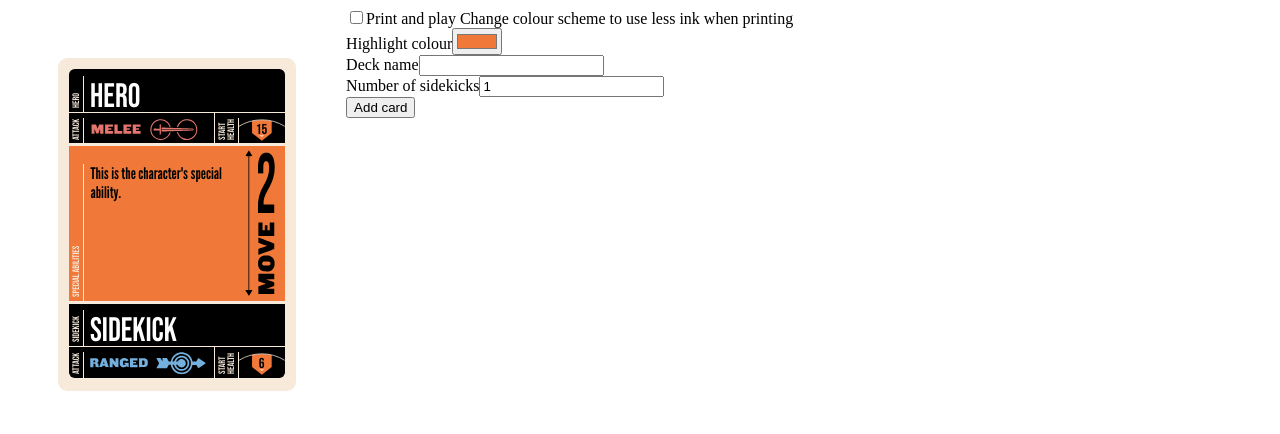
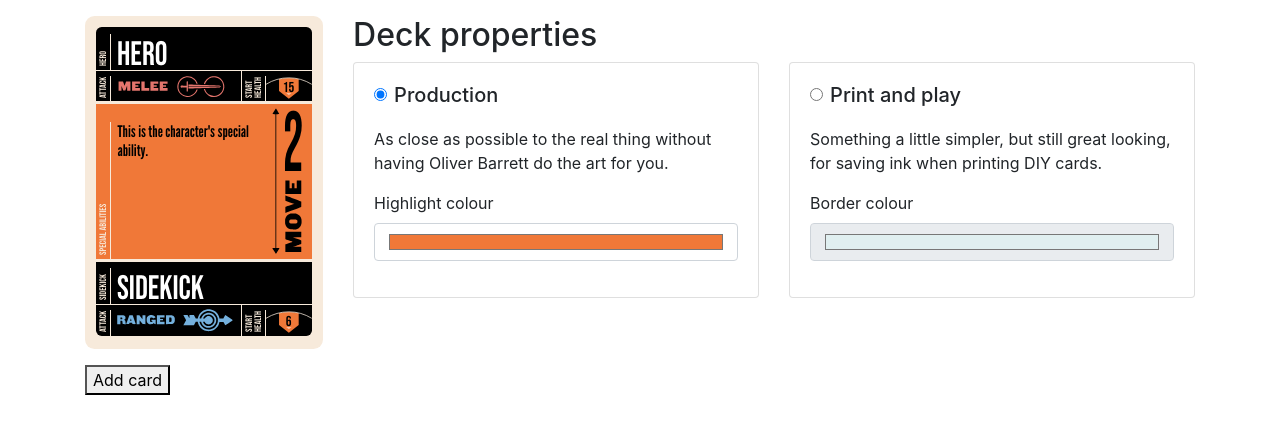
Before and after one commit to JonathanGuberman/unmatched_maker, a Vue app: page / in a window 1280 px wide. Shown: the top 434 px of the page. Built offline with nearby package versions, Linux system fonts and the light colour scheme.

Commit message:
Add Bootstrap and make the page layout a little nicer

```diff
--- a/public/index.html
+++ b/public/index.html
@@ -5,7 +5,7 @@
     <meta http-equiv="X-UA-Compatible" content="IE=edge">
     <meta name="viewport" content="width=device-width,initial-scale=1.0">
     <link rel="icon" href="<%= BASE_URL %>favicon.ico">
-    <!--<link rel="stylesheet" href="https://stackpath.bootstrapcdn.com/bootstrap/4.3.1/css/bootstrap.min.css" integrity="sha384-ggOyR0iXCbMQv3Xipma34MD+dH/1fQ784/j6cY/iJTQUOhcWr7x9JvoRxT2MZw1T" crossorigin="anonymous">-->
+    <link rel="stylesheet" href="https://stackpath.bootstrapcdn.com/bootstrap/4.3.1/css/bootstrap.min.css" integrity="sha384-ggOyR0iXCbMQv3Xipma34MD+dH/1fQ784/j6cY/iJTQUOhcWr7x9JvoRxT2MZw1T" crossorigin="anonymous">
     <title>Unmatched card generator</title>
     <script src="https://kit.fontawesome.com/84fdd65132.js" crossorigin="anonymous"></script>
   </head>
--- a/src/App.vue
+++ b/src/App.vue
@@ -1,6 +1,8 @@
 <template>
     <div id="app" :style="userColours" :class="[deck.appearance.isPNP ? 'printnplay' : '']">
-        <div class="no-print">
+        <div class="no-print container">
+            <div class="row py-3">
+                <div class="col-auto">
                     <UnmatchedCharacterCard
                         :isEditable="true"
                         :heroName.sync="deck.hero.name"
@@ -14,31 +16,86 @@
                         :sidekickQuantity.sync="deck.sidekick.quantity"
                         :sidekickQuote.sync="deck.sidekick.quote"
                     />
-            <div class="deck-properties no-print">
-                <div>
-                    <input type="checkbox" id="printnplay" v-model="deck.appearance.isPNP">
-                    <label for="printnplay">Print and play</label>
-                    Change colour scheme to use less ink when printing
                 </div>
-                <div v-if="deck.appearance.isPNP">
-                    <label>Border colour</label>
-                    <input v-model="deck.appearance.borderColour" type="color">
+                <div class="col deck-properties">
+                    <h2>Deck properties</h2>
+                    <div class="card-deck">
+                        <div class="card">
+                            <div class="card-body">
+                                <div class="form-check">
+                                    <input
+                                        class="form-check-input"
+                                        type="radio"
+                                        name="printStyle"
+                                        id="production-radio"
+                                        v-model="deck.appearance.isPNP"
+                                        :value="false"
+                                    >
+                                    <h5 class="card-title">
+                                        <label for="production-radio">
+                                            Production
+                                        </label>
+                                    </h5>
                                 </div>
-                <div v-else>
-                    <label>Highlight colour</label>
-                    <input v-model="deck.appearance.highlightColour" type="color">
+                                <p class="card-text">
+                                    As close as possible to the real thing without having
+                                    Oliver Barrett do the art for you.
+                                </p>
+                                <p>
+                                    <div class="form-group">
+                                        <label>
+                                            Highlight colour
+                                        </label>
+                                        <input
+                                            v-model="deck.appearance.highlightColour"
+                                            :disabled="deck.appearance.isPNP"
+                                            class="form-control"
+                                            type="color"
+                                        >
                                     </div>
-                <div>
-                    <label>Deck name</label>
-                    <input v-model="deck.name" placeholder="">
-                </div>
-                <div>
-                    <label>Number of sidekicks</label>
-                    <input v-model.number="deck.sidekick.quantity" type="number" min="0">
+                                </p>
                             </div>
                         </div>
-
-            <UnmatchedCard v-for="card in fullDeck"
+                        <div class="card">
+                            <div class="card-body">
+                                <div class="form-check">
+                                    <input
+                                        class="form-check-input"
+                                        type="radio"
+                                        id="pnp-radio"
+                                        name="printStyle"
+                                        v-model="deck.appearance.isPNP"
+                                        :value="true"
+                                    >
+                                    <h5 class="card-title">
+                                        <label for="pnp-radio">
+                                            Print and play
+                                        </label>
+                                    </h5>
+                                </div>
+                                <p class="card-text">
+                                    Something a little simpler, but still great looking,
+                                    for saving ink when printing DIY cards.
+                                </p>
+                                <p>
+                                    <label>
+                                        Border colour
+                                    </label>
+                                    <input
+                                        v-model="deck.appearance.borderColour"
+                                        :disabled="!deck.appearance.isPNP"
+                                        class="form-control"
+                                        type="color"
+                                    >
+                                </p>
+                            </div>
+                        </div>
+                    </div>
+                </div>
+            </div>
+            <div class="row">
+                <div class="col-auto py-3" v-for="card in fullDeck">
+                    <UnmatchedCard
                         :isEditable="true"
                         :deckProperties="deck"
                         :cardType.sync="card.data.type"
@@ -55,13 +112,13 @@
                         :key="card.id"
                         class="float-left"
                     />
-            <div class="no-print">
+                </div>
+                <div class="col">
                     <button @click="add">Add card</button>
                 </div>
             </div>
-        <div>
+        </div>
 
-        </div>
         <div class="print">
             <UnmatchedCharacterCard
                 :heroName="deck.hero.name"
@@ -289,8 +346,9 @@ export default {
     }
 
     .unmatched-card {
-        float: left;
-        margin: 50px;
+        line-height: normal;
+        // float: left;
+        // margin: 50px;
     }
 
     .unmatched-card {
--- a/src/components/UnmatchedCard.vue
+++ b/src/components/UnmatchedCard.vue
@@ -73,7 +73,6 @@
                 >
 
                 </div>
-                <hr />
                 <div class="card-text">
                     <div v-if="cardType === 'scheme'"
                         v-text="basicText"
@@ -576,17 +575,13 @@ export default {
     color: #FFF;
     .card-title {
         display: block;
-            font-size: 1.17em;
-            margin-block-start: 1em;
-            margin-block-end: 1em;
-            margin-inline-start: 0px;
-            margin-inline-end: 0px;
-        margin: 0;
-    }
-
-    hr {
-        border-style: 0.3mm solid;
-        margin: 0mm 0 1mm;
+        font-size: 1.17em;
+        margin-block-start: 1em;
+        margin-block-end: 1em;
+        margin-inline-start: 0px;
+        margin-inline-end: 0px;
+        margin: 0 0 1.8mm;
+        border-bottom: 0.3mm solid;
     }
 
     .card-text {
--- a/src/components/UnmatchedCharacterCard.vue
+++ b/src/components/UnmatchedCharacterCard.vue
@@ -638,7 +638,7 @@ export default {
             width: 78%;
         }
         margin-left: 1mm;
-        margin-top: -0.5mm;
+        margin-top: -0.8mm;
     }
 }
 
```
Lines whose indentation alone changed are shown as unchanged.
